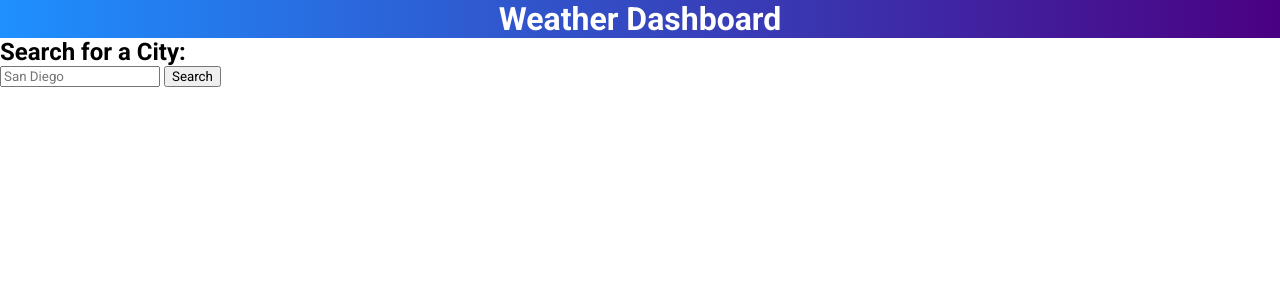
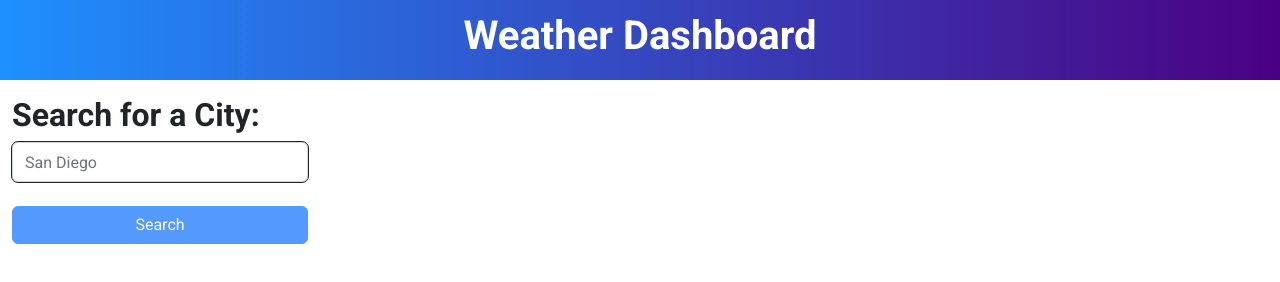
Before and after one commit to MatValdejao/the-weather-app, a plain HTML site: page index.html in a window 1280 px wide. Drawn offline with nearby package versions, Linux system fonts and the light colour scheme.

Commit message:
column-html built

```diff
--- a/assets/css/style.css
+++ b/assets/css/style.css
@@ -5,10 +5,30 @@
 
 header {
     background: linear-gradient(90deg, rgb(30, 144, 255), rgb(75, 0, 130));
+    height: 10vh;
+    margin-bottom: 2vh;
+    display: flex;
+    align-items: center;
+    justify-content: center;
 }
 
 header h1 {
     color: white;
-    text-align: center;
     font-weight: 700;
 }
+
+div input {
+    width: 100%;
+    outline-style: solid;
+    outline-width: 0.5px;
+    height: 5vh;
+}
+
+.btn {
+    width: 100%;
+    opacity: 0.7;
+}
+
+.btn:hover {
+    opacity: 1;
+}
--- a/index.html
+++ b/index.html
@@ -6,6 +6,7 @@
     <meta name="viewport" content="width=device-width, initial-scale=1.0">
     <title>Weather App</title>
     <link href="https://fonts.googleapis.com/css2?family=Open+Sans:ital,wght@0,400;1,700&family=Roboto:wght@400;700&family=Staatliches&display=swap" rel="stylesheet">
+    <link href="https://cdn.jsdelivr.net/npm/bootstrap@5.2.0-beta1/dist/css/bootstrap.min.css" rel="stylesheet" integrity="sha384-0evHe/X+R7YkIZDRvuzKMRqM+OrBnVFBL6DOitfPri4tjfHxaWutUpFmBp4vmVor" crossorigin="anonymous">
     <link href="./assets/css/style.css" rel="stylesheet"></link>
 </head>
 <body>
@@ -13,9 +14,36 @@
         <h1> <strong>Weather Dashboard </strong></h1>
     </header>
     <main>
-        <h2>Search for a City:</h2>
-        <input type="text" placeholder="San Diego"/>
-        <button type="submit">Search</button>
+        <div class="container-fluid">
+            <div class="row">
+                <div class="col-12 col-sm-6 col-md-3">
+                    <h2><strong>Search for a City:</strong></h2>
+                    <input class="form-control" type="text" placeholder="San Diego"/><br/>
+                    <button type="submit" class="btn btn-primary">Search</button>
+                </div>
+                <div class="col-12 col-sm-6 col-md-9">
+                    <div class="row">
+                        <div class="col-12">
+                        </div>
+                        <div class="col-12">
+                        </div>
+                        <div class="col-md-2">
+                        </div>
+                        <div class="col-md-2">
+                        </div>
+                        <div class="col-md-2">
+                        </div>
+                        <div class="col-md-2">
+                        </div>
+                        <div class="col-md-2">
+                        </div>
+                        <div class="col-md-2">
+                        </div>
+                    </div>
+                </div>
+            </div>
+        </div>
+
     </main>
 
     <script src="./assets/js/script.js"></script>
```
